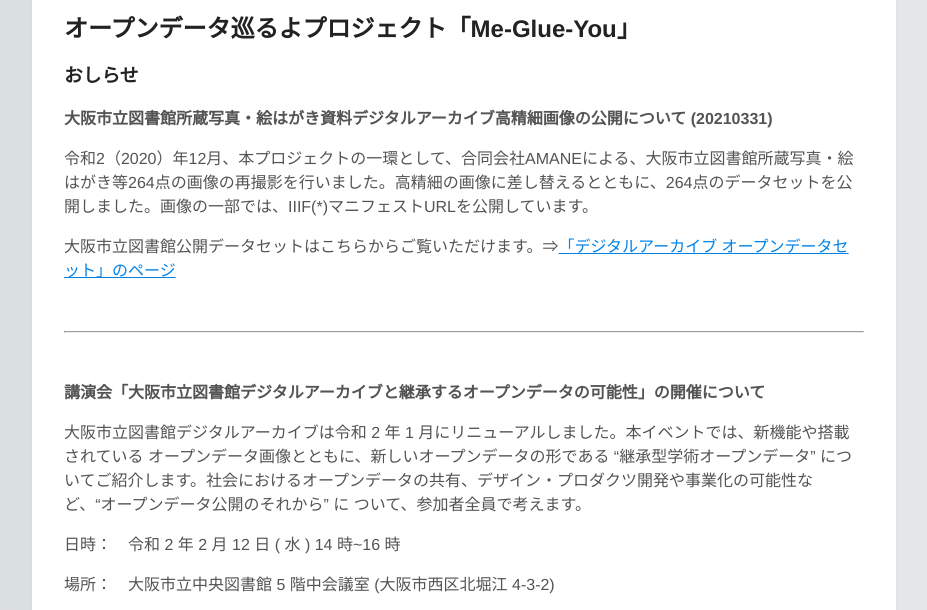
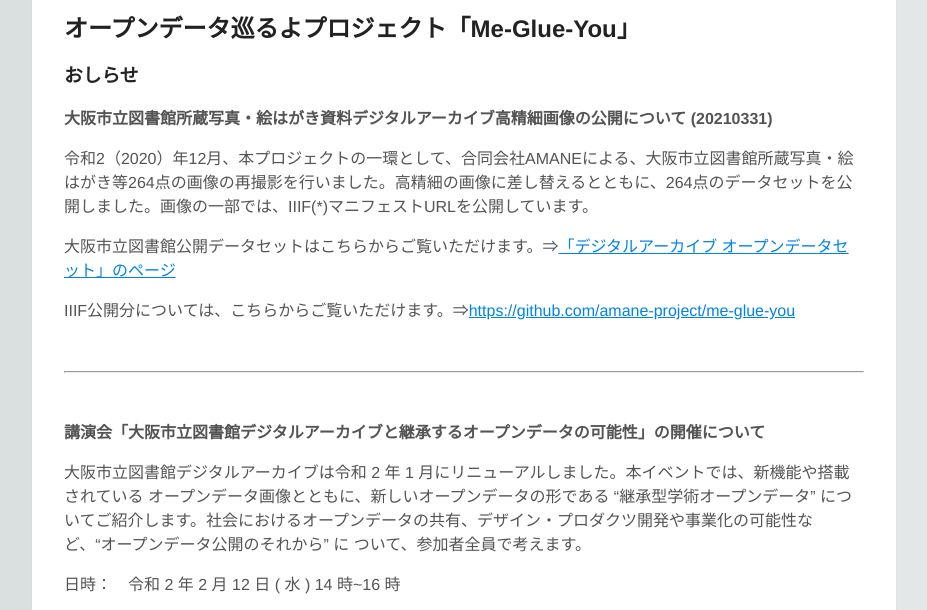
Before and after one commit to amane-project/me-glue-you, a plain HTML site: page index.html in a window 1280 px wide. Shown: the part 113-723 px from the top of the page, without its empty margins (176-1103 px from the left). Drawn offline with Linux system fonts and the light colour scheme.

Commit message:
Update index.html

```diff
--- a/index.html
+++ b/index.html
@@ -20,6 +20,7 @@
         <p>令和2（2020）年12月、本プロジェクトの一環として、合同会社AMANEによる、大阪市立図書館所蔵写真・絵はがき等264点の画像の再撮影を行いました。高精細の画像に差し替えるとともに、264点のデータセットを公開しました。画像の一部では、IIIF(*)マニフェストURLを公開しています。 </p>
 
         <p>大阪市立図書館公開データセットはこちらからご覧いただけます。⇒<a href="https://www.oml.city.osaka.lg.jp/index.php?page_id=1645">「デジタルアーカイブ オープンデータセット」のページ</a></p>
+        <p>IIIF公開分については、こちらからご覧いただけます。⇒<a href="https://github.com/amane-project/me-glue-you/blob/master/osaka-lib-IIIF.csv">https://github.com/amane-project/me-glue-you</a></p>
         <br>
         <hr>
         <br>
```
